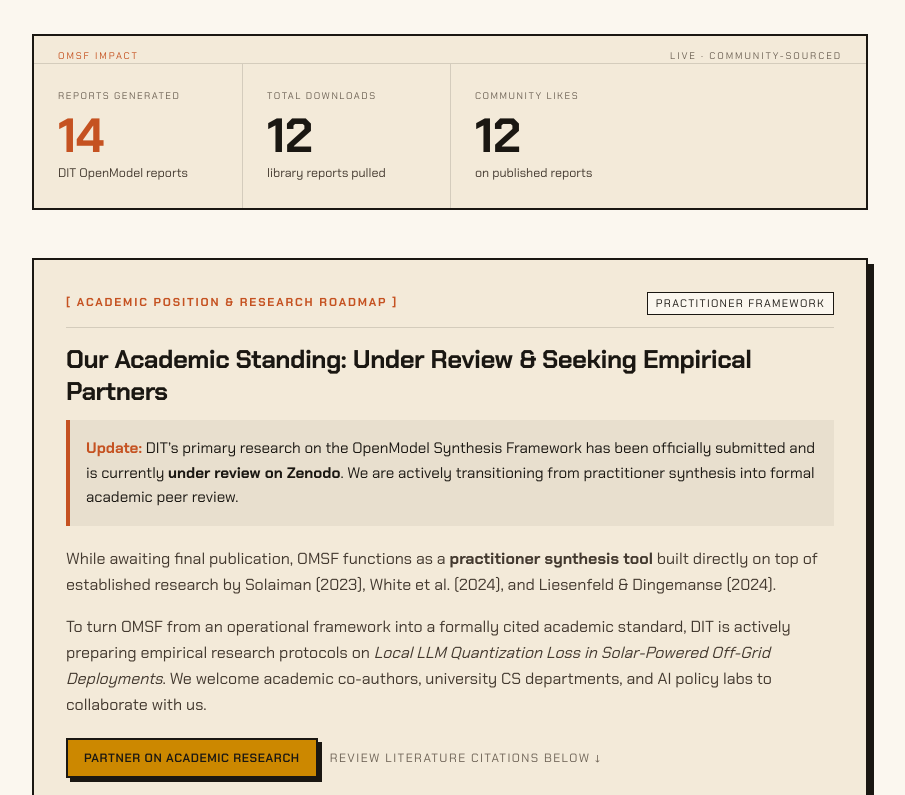
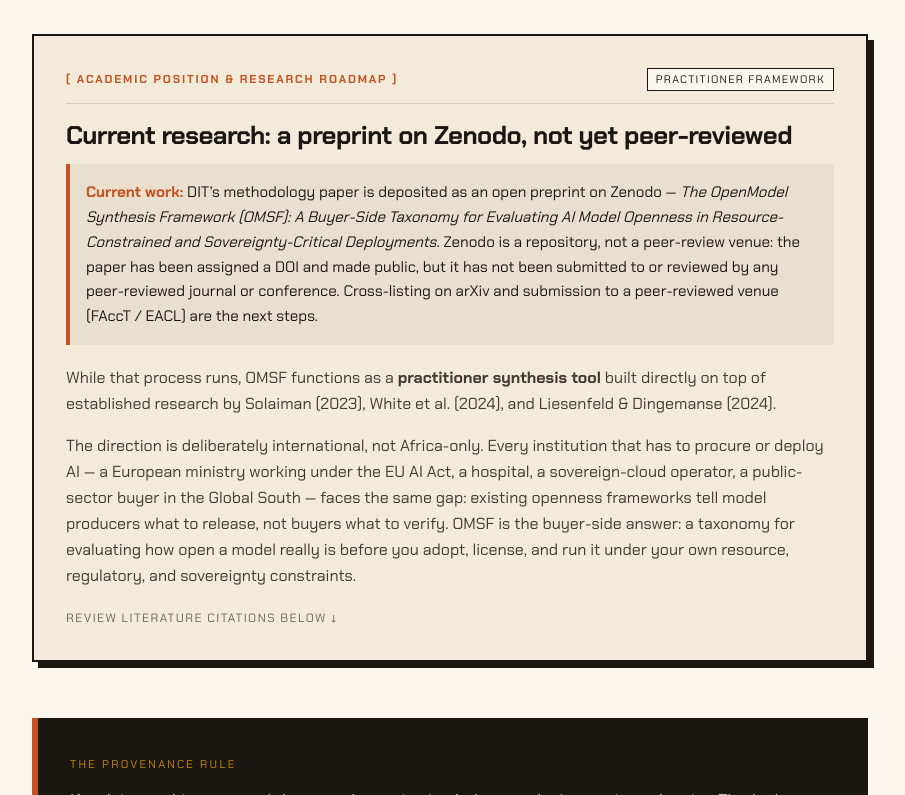
Before and after one commit to Lawrencium-103/__D.I.Technologies, a React (Vite) app: page /research in a window 1280 px wide. Shown: the part 405-1200 px from the top of the page, without its empty margins (185-1090 px from the left). Built offline with nearby package versions, Linux system fonts and the light colour scheme; no server answers.

Commit message:
fix(research): accurate Zenodo preprint status, remove unverified stats box, honest scope caveats, Oladeji citation

```diff
--- a/src/pages/Research.jsx
+++ b/src/pages/Research.jsx
@@ -1,6 +1,5 @@
 import { Link } from 'react-router-dom'
 import ScrollReveal from '../components/ScrollReveal'
-import OmsfStats from '../components/OmsfStats'
 import { useSEO } from '../lib/seo'
 
 const academic = [
@@ -92,10 +91,6 @@
             and says plainly where OMSF’s own contribution begins and ends.
           </p>
 
-          <div className="mb-12">
-            <OmsfStats />
-          </div>
-
           {/* Academic Integrity & Research Roadmap */}
           <div className="bg-[var(--color-paper-2)] border-2 border-[var(--color-ink)] p-7 sm:p-8 mb-14 shadow-[6px_6px_0px_#1A1712]">
             <div className="flex items-center justify-between gap-3 mb-4 border-b border-[var(--color-line)] pb-3">
@@ -108,27 +103,24 @@
             </div>
 
             <h2 className="text-[1.6rem] font-[var(--font-display)] font-bold leading-tight mb-3">
-              Our Academic Standing: Under Review &amp; Seeking Empirical Partners
+              Current research: a preprint on Zenodo, not yet peer-reviewed
             </h2>
 
             <div className="bg-[var(--color-ink)]/5 border-l-4 border-[var(--color-burnt)] p-4 mb-5">
               <p className="text-[0.95rem] leading-relaxed text-[var(--color-ink)]">
-                <span className="font-bold text-[var(--color-burnt)]">Update:</span> DIT’s primary research on the OpenModel Synthesis Framework has been officially submitted and is currently <strong>under review on Zenodo</strong>. We are actively transitioning from practitioner synthesis into formal academic peer review.
+                <span className="font-bold text-[var(--color-burnt)]">Current work:</span> DIT’s methodology paper is deposited as an open preprint on Zenodo — <em>The OpenModel Synthesis Framework (OMSF): A Buyer-Side Taxonomy for Evaluating AI Model Openness in Resource-Constrained and Sovereignty-Critical Deployments</em>. Zenodo is a repository, not a peer-review venue: the paper has been assigned a DOI and made public, but it has not been submitted to or reviewed by any peer-reviewed journal or conference. Cross-listing on arXiv and submission to a peer-reviewed venue (FAccT / EACL) are the next steps.
               </p>
             </div>
 
             <p className="text-[1rem] leading-relaxed text-[var(--color-ink-soft)] mb-4">
-              While awaiting final publication, OMSF functions as a <strong>practitioner synthesis tool</strong> built directly on top of established research by Solaiman (2023), White et al. (2024), and Liesenfeld &amp; Dingemanse (2024).
+              While that process runs, OMSF functions as a <strong>practitioner synthesis tool</strong> built directly on top of established research by Solaiman (2023), White et al. (2024), and Liesenfeld &amp; Dingemanse (2024).
             </p>
 
             <p className="text-[1rem] leading-relaxed text-[var(--color-ink-soft)] mb-5">
-              To turn OMSF from an operational framework into a formally cited academic standard, DIT is actively preparing empirical research protocols on <em>Local LLM Quantization Loss in Solar-Powered Off-Grid Deployments</em>. We welcome academic co-authors, university CS departments, and AI policy labs to collaborate with us.
+              The direction is deliberately international, not Africa-only. Every institution that has to procure or deploy AI — a European ministry working under the EU AI Act, a hospital, a sovereign-cloud operator, a public-sector buyer in the Global South — faces the same gap: existing openness frameworks tell model producers what to release, not buyers what to verify. OMSF is the buyer-side answer: a taxonomy for evaluating how open a model really is before you adopt, license, and run it under your own resource, regulatory, and sovereignty constraints.
             </p>
 
             <div className="flex flex-wrap items-center gap-3">
-              <Link to="/contact" className="btn btn-primary !py-2.5 !px-4 !text-xs uppercase tracking-wider no-underline">
-                Partner on Academic Research
-              </Link>
               <a href="#citations" className="font-[var(--font-mono)] text-[0.75rem] uppercase tracking-[0.12em] text-[var(--color-ink-faint)] hover:text-[var(--color-burnt)]">
                 Review Literature Citations Below ↓
               </a>
@@ -251,7 +243,7 @@
             <li className="flex gap-3 text-[1.02rem] leading-relaxed text-[var(--color-ink-soft)]">
               <span className="text-[var(--color-burnt)] font-[var(--font-mono)]">—</span>
               <span>
-                OMSF per-model reports are advisory content and synthesis, not formal research findings (though our methodology paper is currently under peer review).
+                OMSF per-model reports are advisory content and synthesis, not formal research findings. OMSF itself is not a peer-reviewed publication and has not been through academic peer review.
               </span>
             </li>
             <li className="flex gap-3 text-[1.02rem] leading-relaxed text-[var(--color-ink-soft)]">
@@ -284,7 +276,7 @@
               </span>
               <h3 className="font-[var(--font-display)] font-semibold text-lg mt-2 mb-2">Zero Foreign Data Egress</h3>
               <p className="text-[0.96rem] leading-relaxed text-[var(--color-ink-soft)]">
-                Models graded L2 or higher (permissive open-weight) allow 100% air-gapped local deployment. No telemetry or prompt metadata leaves national borders or enterprise data centers.
+                Models graded L2 or higher (permissive open-weight) can be deployed fully air-gapped, with no telemetry or prompt metadata leaving national borders or enterprise data centers. Local inference alone does not constitute total data-protection compliance — consent management, data-subject rights, and storage security remain separate obligations under laws such as the NDPR.
               </p>
             </div>
             <div className="bg-[var(--color-paper-2)] border-2 border-[var(--color-ink)] p-6">
@@ -301,27 +293,26 @@
 
         {/* Academic & Policy Citation Box */}
         <ScrollReveal>
-          <h2 className="text-[1.9rem] mt-16 mb-4">Citing DIT &amp; OMSF in Research or Policy</h2>
+          <h2 id="citations" className="text-[1.9rem] mt-16 mb-4">Citing DIT &amp; OMSF in Research or Policy</h2>
           <p className="text-[1.05rem] leading-relaxed text-[var(--color-ink-soft)] max-w-[66ch] mb-6">
-            If you are using the OpenModel Synthesis Framework in policy documentation, government RFPs, or academic publications, use the standard BibTeX or APA citation formats below:
+            If you are using the OpenModel Synthesis Framework in policy documentation, government RFPs, or academic publications, cite the Zenodo preprint below — that record, by Lawrence Oladeji, is the version of record. The DOI will be added here as soon as the record is fully public.
           </p>
 
           <div className="bg-[var(--color-ink)] text-[var(--color-paper)] p-6 font-[var(--font-mono)] text-[0.8rem] border-l-4 border-[var(--color-amber)] mb-6 overflow-x-auto select-all">
             <span className="text-[var(--color-amber)] uppercase tracking-[0.14em] text-[0.7rem] block mb-2">BibTeX Citation</span>
-            <pre className="whitespace-pre-wrap leading-relaxed text-[var(--color-paper)]/90">{`@techreport{DIT_OMSF_2026,
-  author      = {Dara Initiative Technology (DIT)},
-  title       = {The OpenModel Synthesis Framework (OMSF): Operationalizing Model Openness for African Enterprise & Public Deployment},
-  institution = {Dara Initiative Technology},
+            <pre className="whitespace-pre-wrap leading-relaxed text-[var(--color-paper)]/90">{`@misc{oladeji2026omsf,
+  author      = {Oladeji, Lawrence},
+  title       = {The OpenModel Synthesis Framework (OMSF): A Buyer-Side Taxonomy for Evaluating AI Model Openness in Resource-Constrained and Sovereignty-Critical Deployments},
   year        = {2026},
-  type        = {Technical Report & Deployment Methodology v1.0},
-  url         = {https://ditechnology.netlify.app/framework}
+  howpublished = {Zenodo preprint},
+  note        = {DOI to be added on publication}
 }`}</pre>
           </div>
 
           <div className="bg-[var(--color-paper-2)] border-2 border-[var(--color-ink)] p-5 font-[var(--font-mono)] text-[0.82rem] mb-12">
             <span className="text-[var(--color-burnt)] uppercase tracking-[0.14em] text-[0.7rem] font-bold block mb-2">APA Citation</span>
             <p className="text-[var(--color-ink)] leading-relaxed">
-              Dara Initiative Technology. (2026). <em>The OpenModel Synthesis Framework (OMSF): Operationalizing Model Openness for African Enterprise &amp; Public Deployment</em> (v1.0). DIT Technology Standards. https://ditechnology.netlify.app/framework
+              Oladeji, L. (2026). <em>The OpenModel Synthesis Framework (OMSF): A Buyer-Side Taxonomy for Evaluating AI Model Openness in Resource-Constrained and Sovereignty-Critical Deployments</em> (Zenodo preprint). DOI to be added on publication.
             </p>
           </div>
         </ScrollReveal>
```
